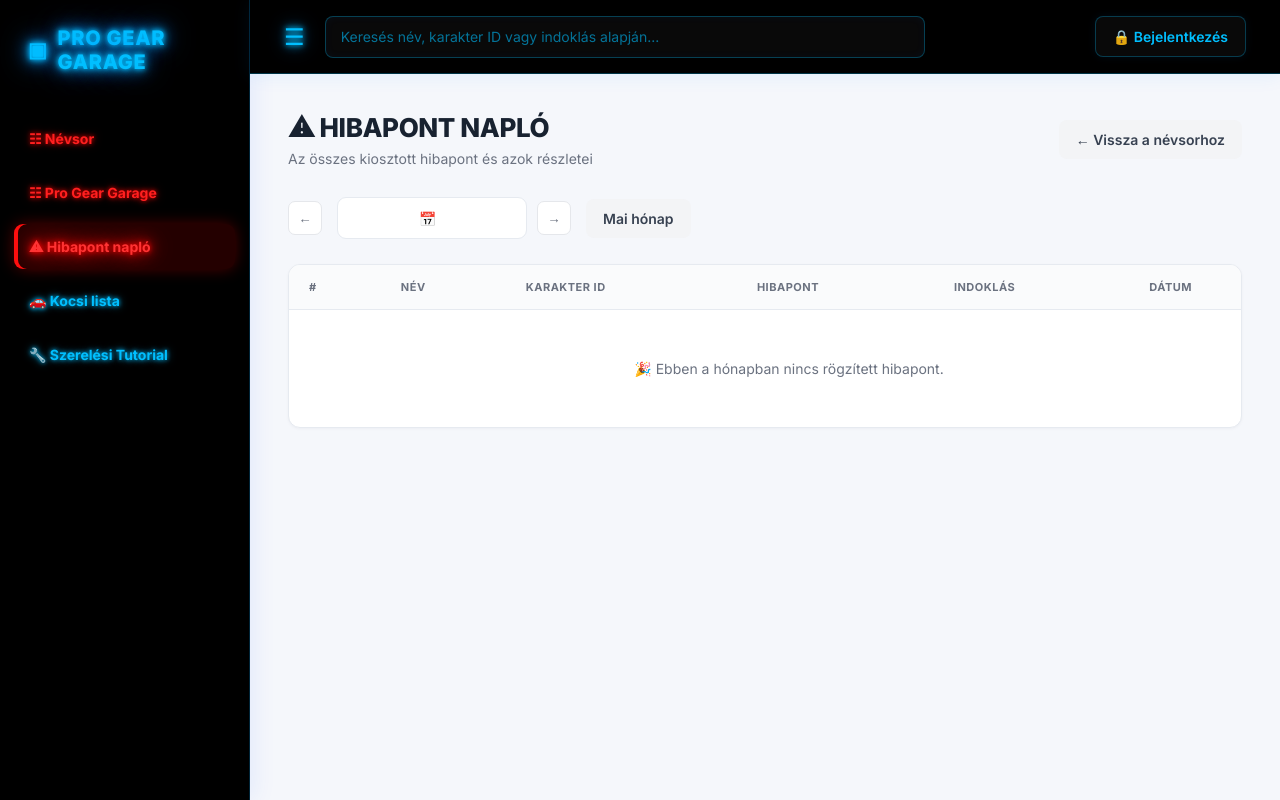
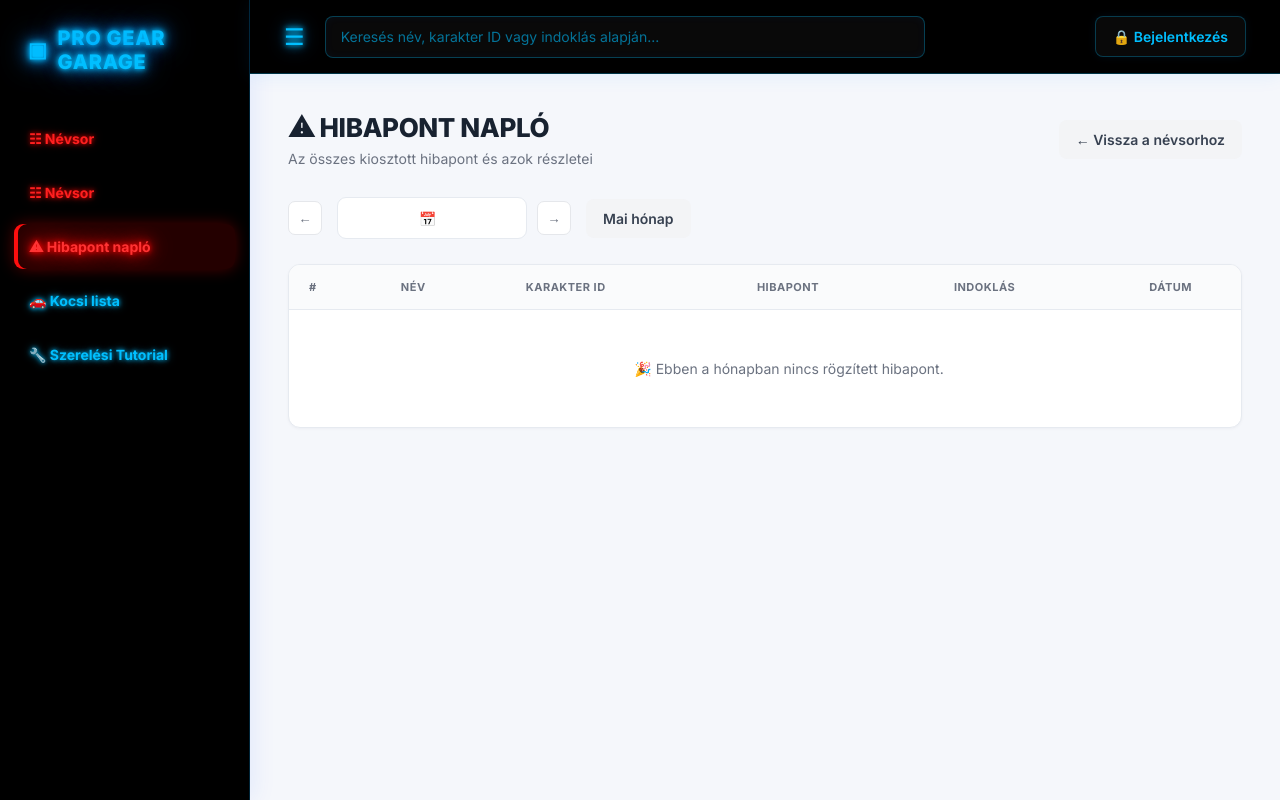
Before and after one commit to kismok/nevsor-weboldal, a Flask app: page /penalty-log in a window 1280 px wide. Run offline with Flask 3, Linux system fonts and the light colour scheme; data that the repository does not hold is empty.

Commit message:
Update penalty_log.html

```diff
--- a/templates/penalty_log.html
+++ b/templates/penalty_log.html
@@ -46,7 +46,7 @@
             <a
                 href="/?month={{ selected_month }}"
             >
-                ☷ Pro Gear Garage
+                ☷ Névsor
             </a>
 
 
```
